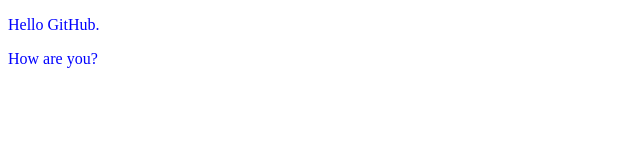
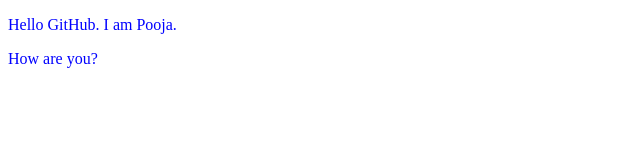
Before and after one commit to poojaghogare/localrepo, a plain HTML site: page index.html in a window 1280 px wide. Shown: the full height of the page, 0-640 px from the left. Drawn offline with Linux system fonts and the light colour scheme.

Commit message:
add Pooja

```diff
--- a/index.html
+++ b/index.html
@@ -7,7 +7,7 @@
     <link rel="stylesheet" href="style.css">
 </head>
 <body>
-    <p>Hello GitHub.</p>
+    <p>Hello GitHub. I am Pooja.</p>
     <p>How are you?</p>
 </body>
 </html>
```
